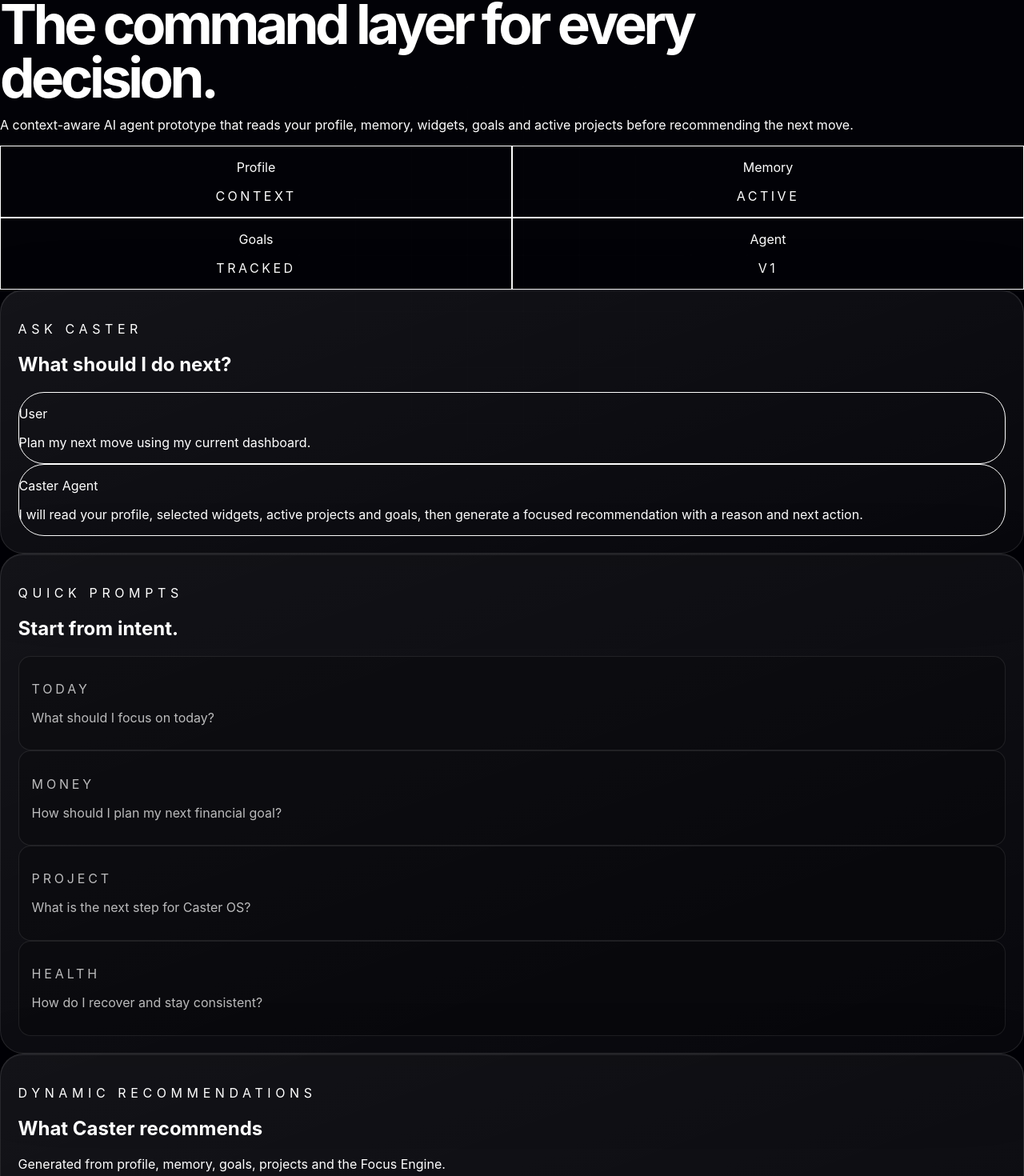
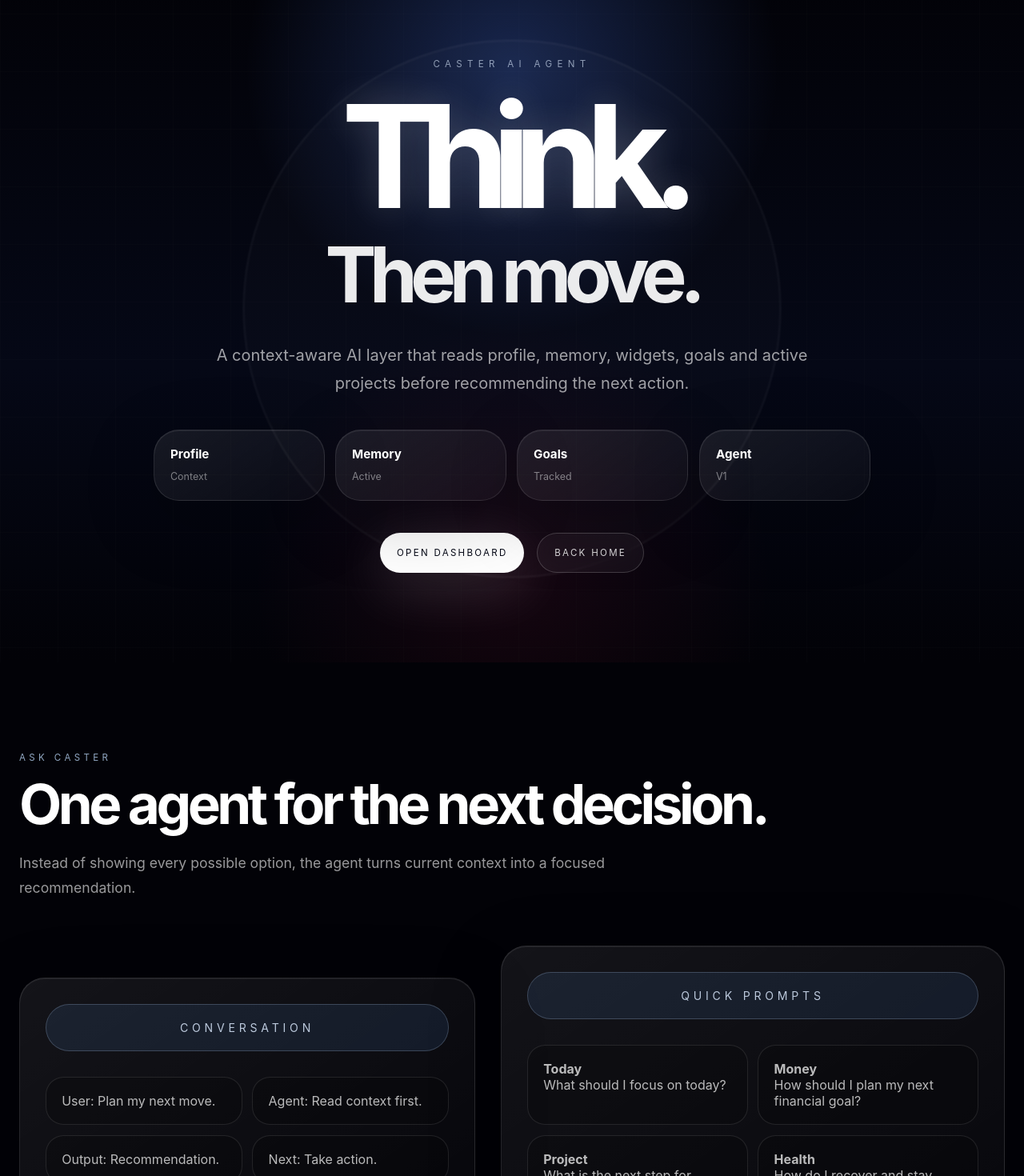
Before and after one commit to vv-glitchhub/Caster-hub, a Next.js app: page /agent in a window 1280 px wide. Shown: the part 55-1525 px from the top of the page at 80% size. Built offline with nearby package versions, Linux system fonts and the light colour scheme.

Commit message:
Simplify agent page for premium launch

```diff
--- a/app/agent/page.tsx
+++ b/app/agent/page.tsx
@@ -17,67 +17,81 @@ const agentStats = [
 
 export default function AgentPage() {
   return (
-    <main className="min-h-screen overflow-hidden bg-[#020207] px-6 py-28 text-white">
-      <div className="absolute inset-0 bg-[radial-gradient(circle_at_48%_10%,rgba(96,165,250,0.34),transparent_36%),radial-gradient(circle_at_82%_82%,rgba(255,255,255,0.12),transparent_30%),radial-gradient(circle_at_18%_75%,rgba(220,38,38,0.14),transparent_28%),linear-gradient(180deg,#020207,#06101f_55%,#020207)]" />
-      <div className="grid-overlay" />
+    <main className="home-page">
+      <section className="home-hero">
+        <div className="home-bg" />
+        <div className="home-grid" />
+        <div className="home-orb" />
 
-      <div className="relative z-10 mx-auto max-w-7xl">
-        <a href="/dashboard" className="text-xs uppercase tracking-[0.28em] text-white/45 hover:text-white">← Dashboard</a>
+        <div className="home-hero-inner">
+          <p className="home-eyebrow">Caster AI Agent</p>
+          <h1 className="home-title">Think.</h1>
+          <h2 className="home-subtitle">Then move.</h2>
+          <p className="home-lead">
+            A context-aware AI layer that reads profile, memory, widgets, goals and active projects before recommending the next action.
+          </p>
 
-        <section className="mt-16 grid gap-10 lg:grid-cols-[1.05fr_0.95fr] lg:items-end">
-          <div>
-            <p className="section-label">Caster AI Agent V1</p>
-            <h1 className="section-title">The command layer for every decision.</h1>
-            <p className="mt-8 max-w-3xl text-xl leading-8 text-white/66">
-              A context-aware AI agent prototype that reads your profile, memory, widgets, goals and active projects before recommending the next move.
-            </p>
-          </div>
-
-          <div className="grid grid-cols-2 gap-3">
+          <div className="home-highlight-grid">
             {agentStats.map(([value, label]) => (
-              <div key={label} className="rounded-3xl border border-white/10 bg-white/[0.045] p-5 text-center backdrop-blur-xl">
-                <p className="text-2xl font-semibold tracking-tight">{value}</p>
-                <p className="mt-2 text-xs uppercase tracking-[0.22em] text-white/42">{label}</p>
+              <div key={label} className="motion-surface home-highlight-card">
+                <p className="home-card-title">{value}</p>
+                <p className="home-card-text">{label}</p>
               </div>
             ))}
           </div>
+
+          <div className="home-actions">
+            <a className="primary-button" href="/dashboard">Open Dashboard</a>
+            <a className="secondary-button" href="/">Back Home</a>
+          </div>
+        </div>
       </section>
 
-        <section className="mt-14 grid gap-6 lg:grid-cols-[0.95fr_1.05fr]">
-          <div className="dashboard-preview min-h-0">
-            <p className="text-xs uppercase tracking-[0.35em] text-blue-200/70">Ask Caster</p>
-            <h2 className="mt-5 text-3xl font-semibold">What should I do next?</h2>
-            <div className="mt-8 rounded-[2rem] border border-white/10 bg-black/35 p-5">
-              <p className="text-sm text-white/45">User</p>
-              <p className="mt-2 text-xl">Plan my next move using my current dashboard.</p>
-            </div>
-            <div className="mt-4 rounded-[2rem] border border-blue-200/20 bg-blue-400/10 p-5">
-              <p className="text-sm text-blue-100/70">Caster Agent</p>
-              <p className="mt-2 leading-7 text-white/78">
-                I will read your profile, selected widgets, active projects and goals, then generate a focused recommendation with a reason and next action.
+      <section className="home-section">
+        <div className="home-container">
+          <p className="section-label">Ask Caster</p>
+          <h2 className="section-title">One agent for the next decision.</h2>
+          <p className="home-section-lead">
+            Instead of showing every possible option, the agent turns current context into a focused recommendation.
           </p>
+
+          <div className="home-core-grid" style={{ marginTop: '3.5rem' }}>
+            <div className="motion-surface home-core-card">
+              <div className="home-core-pill">Conversation</div>
+              <div className="home-core-items">
+                <div className="home-core-item">User: Plan my next move.</div>
+                <div className="home-core-item">Agent: Read context first.</div>
+                <div className="home-core-item">Output: Recommendation.</div>
+                <div className="home-core-item">Next: Take action.</div>
               </div>
             </div>
 
-          <div className="dashboard-preview min-h-0">
-            <p className="text-xs uppercase tracking-[0.35em] text-blue-200/70">Quick Prompts</p>
-            <h2 className="mt-5 text-3xl font-semibold">Start from intent.</h2>
-            <div className="mt-8 grid gap-3 md:grid-cols-2">
+            <div className="motion-surface home-core-card">
+              <div className="home-core-pill">Quick Prompts</div>
+              <div className="home-core-items">
                 {prompts.map(([tag, text]) => (
-                <div key={tag} className="preview-row">
-                  <p className="text-xs uppercase tracking-[0.24em] text-white/38">{tag}</p>
-                  <p className="mt-2">{text}</p>
+                  <div key={tag} className="home-core-item">
+                    <strong>{tag}</strong>
+                    <br />
+                    {text}
                   </div>
                 ))}
               </div>
             </div>
+          </div>
+        </div>
       </section>
 
-        <section className="mt-8 grid gap-6 lg:grid-cols-[1.05fr_0.95fr]">
+      <section className="home-section">
+        <div className="home-container">
+          <p className="section-label">Context Layer</p>
+          <h2 className="section-title">The agent becomes useful when it knows the system.</h2>
+          <div className="home-core-grid" style={{ marginTop: '3.5rem' }}>
             <AgentRecommendations />
             <AgentContextPanel />
+          </div>
+        </div>
       </section>
-      </div>
     </main>
   )
 }
```
Lines whose indentation alone changed are shown as unchanged.
